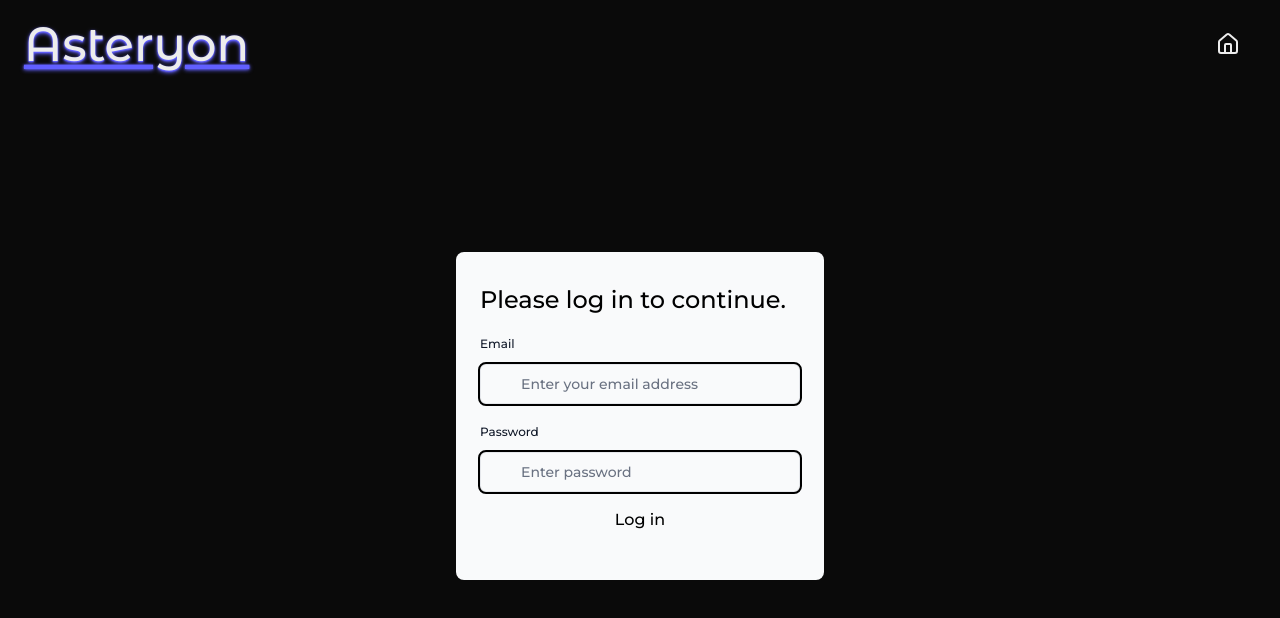
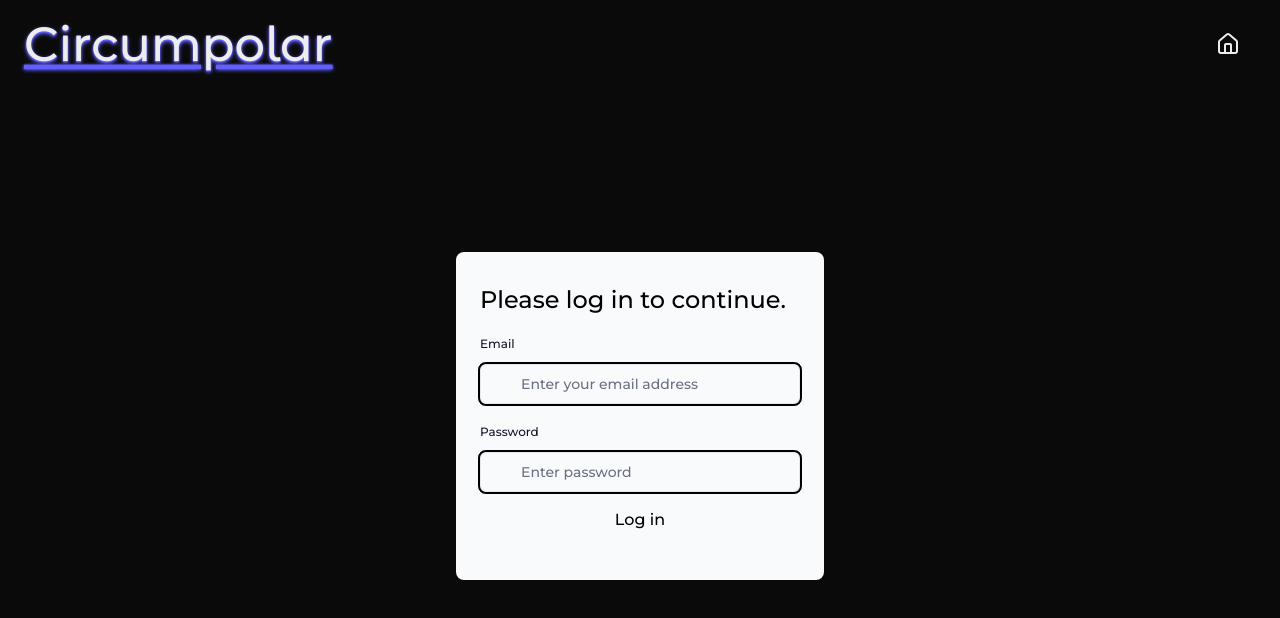
Before and after one commit to noctyris/asteryon, a Next.js app: page /login in a window 1280 px wide. Shown: the top 618 px of the page. Built offline with nearby package versions, Linux system fonts and the light colour scheme; no server answers.

Commit message:
Update title references from "Asteryon" to "Circumpolar"

```diff
--- a/src/app/layout.tsx
+++ b/src/app/layout.tsx
@@ -18,7 +18,7 @@ const montserrat = Montserrat({
 });
 
 export const metadata: Metadata = {
-  title: "Asteryon",
+  title: "Circumpolar",
   description: "Galerie d'astro",
 };
 
--- a/src/components/LayoutInfo.tsx
+++ b/src/components/LayoutInfo.tsx
@@ -12,7 +12,7 @@ export default function LayoutInfo({ className, isAuth }: { className?: string,
       className={`${className} py-3 px-6 w-full flex flex-column justify-between items-center`}
     >
       <p className="text-5xl underline decoration-indigo-500 md:decoration-indigo-500/25 hover:decoration-indigo-500 text-shadow-md hover:text-shadow-lg text-shadow-indigo-500">
-        Asteryon
+        Circumpolar
       </p>
       {pathname==="/" && (
         <Link href={isAuth ? "/dashboard" : "/login"} className="hover:underline">
```
